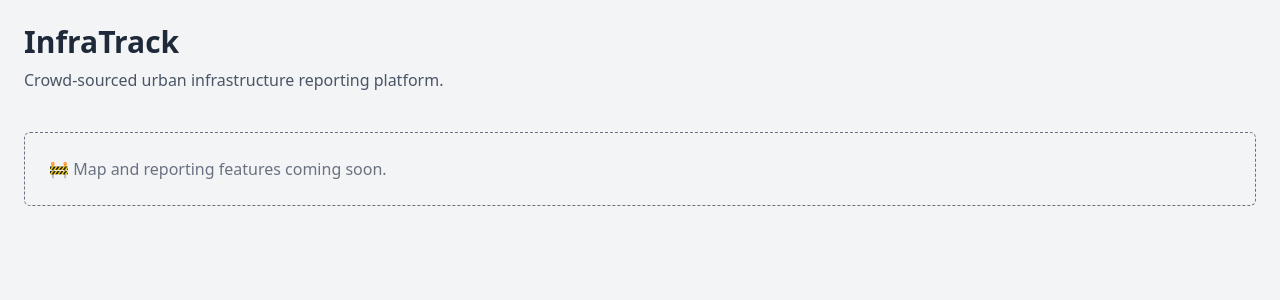
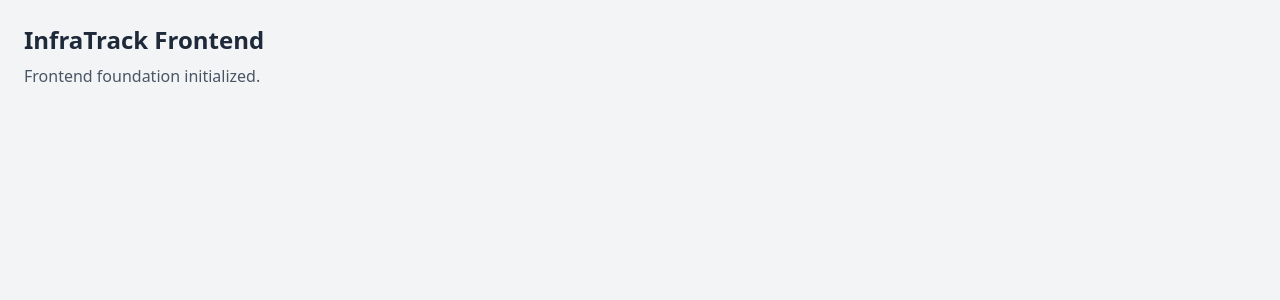
Before and after one commit to IamAkram321/infratrack, a React app in the folder frontend/: page / in a window 1280 px wide. Shown: the top 300 px of the page. Built offline with nearby package versions, Linux system fonts and the light colour scheme; the HTML template or start-up script is replaced by a standard one.

Commit message:
feat: initialize frontend with react, tailwind, and react-query

```diff
--- a/frontend/src/App.jsx
+++ b/frontend/src/App.jsx
@@ -1,17 +1,12 @@
 function App() {
   return (
     <div className="min-h-screen bg-gray-100 p-6">
-      <h1 className="text-3xl font-bold text-gray-800">
-        InfraTrack
+      <h1 className="text-2xl font-bold text-gray-800">
+        InfraTrack Frontend
       </h1>
-
-      <p className="mt-2 text-gray-600">
-        Crowd-sourced urban infrastructure reporting platform.
+      <p className="text-gray-600 mt-2">
+        Frontend foundation initialized.
       </p>
-
-      <div className="mt-10 p-6 border border-dashed rounded-md text-gray-500">
-        🚧 Map and reporting features coming soon.
-      </div>
     </div>
   );
 }
--- /dev/null
+++ b/frontend/src/api/client.js
@@ -0,0 +1,10 @@
+import axios from "axios";
+
+const apiClient = axios.create({
+  baseURL: "http://localhost:5000/api",
+  headers: {
+    "Content-Type": "application/json",
+  },
+});
+
+export default apiClient;
--- a/frontend/src/main.jsx
+++ b/frontend/src/main.jsx
@@ -1,11 +1,15 @@
-import { StrictMode } from 'react'
-import { createRoot } from 'react-dom/client'
-import App from './App.jsx'
-import './index.css'
+import React from "react";
+import ReactDOM from "react-dom/client";
+import { QueryClient, QueryClientProvider } from "@tanstack/react-query";
+import App from "./App";
+import "./index.css";
 
+const queryClient = new QueryClient();
 
-createRoot(document.getElementById('root')).render(
-  <StrictMode>
-    <App />
-  </StrictMode>,
-)
+ReactDOM.createRoot(document.getElementById("root")).render(
+  <React.StrictMode>
+    <QueryClientProvider client={queryClient}>
+      <App />
+    </QueryClientProvider>
+  </React.StrictMode>
+);
```
